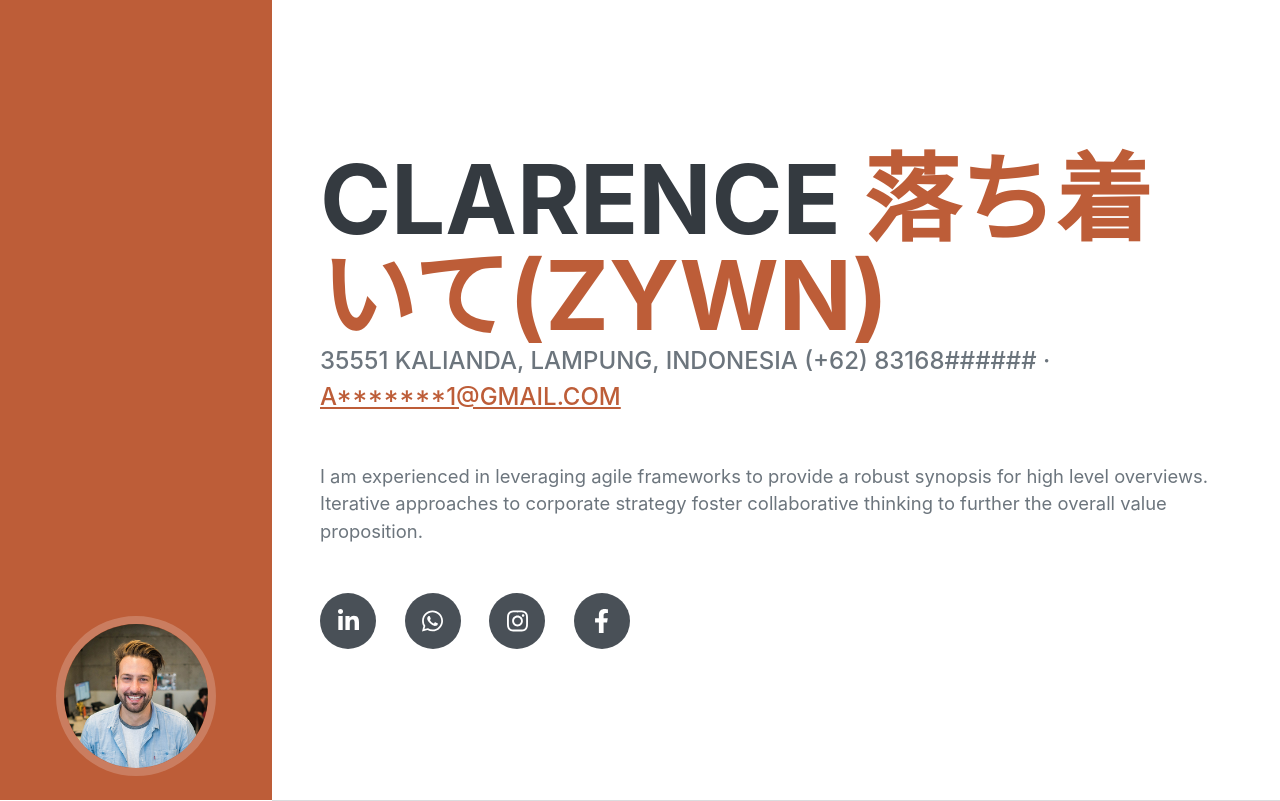
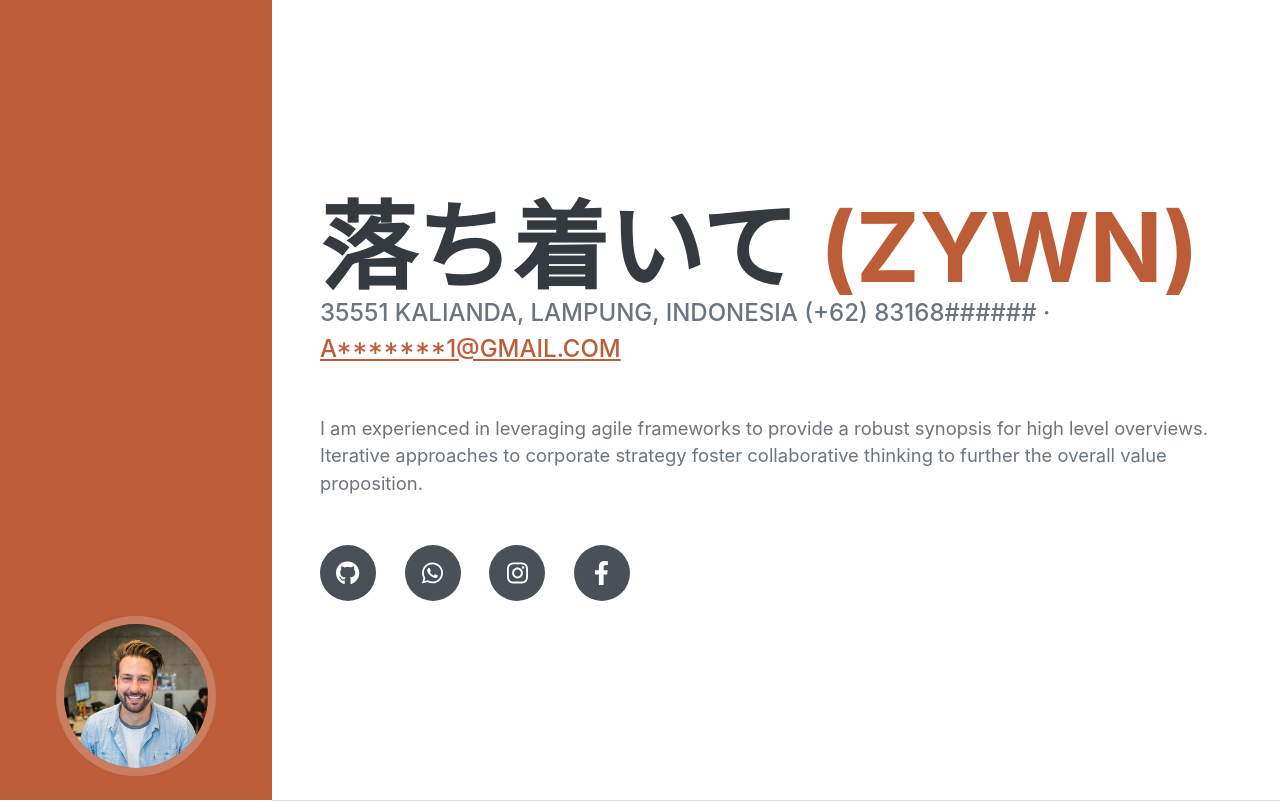
Before and after one commit to zywn/zywn.github.io, a plain HTML site: page index.html in a window 1280 px wide. Drawn offline with nearby package versions, Linux system fonts and the light colour scheme; a web font is replaced by a local one.

Commit message:
Update index.html

```diff
--- a/index.html
+++ b/index.html
@@ -29,8 +29,8 @@
             <section class="resume-section" id="about">
                 <div class="resume-section-content">
                     <h1 class="mb-0">
-                        Clarence
-                        <span class="text-primary">落ち着いて(Zywn)</span>
+                        落ち着いて
+                        <span class="text-primary">(Zywn)</span>
                     </h1>
                     <div class="subheading mb-5">
                         35551 Kalianda, Lampung, Indonesia (+62) 83168###### ·
@@ -38,7 +38,7 @@
                     </div>
                     <p class="lead mb-5">I am experienced in leveraging agile frameworks to provide a robust synopsis for high level overviews. Iterative approaches to corporate strategy foster collaborative thinking to further the overall value proposition.</p>
                     <div class="social-icons">
-                        <a class="social-icon" href="#!"><i class="fab fa-linkedin-in"></i></a>
+                        <a class="social-icon" href="#!"><i class="fab fa-github"></i></a>
                         <a class="social-icon" href="#!"><i class="fab fa-whatsapp"></i></a>
                         <a class="social-icon" href="#!"><i class="fab fa-instagram"></i></a>
                         <a class="social-icon" href="#!"><i class="fab fa-facebook-f"></i></a>
```
